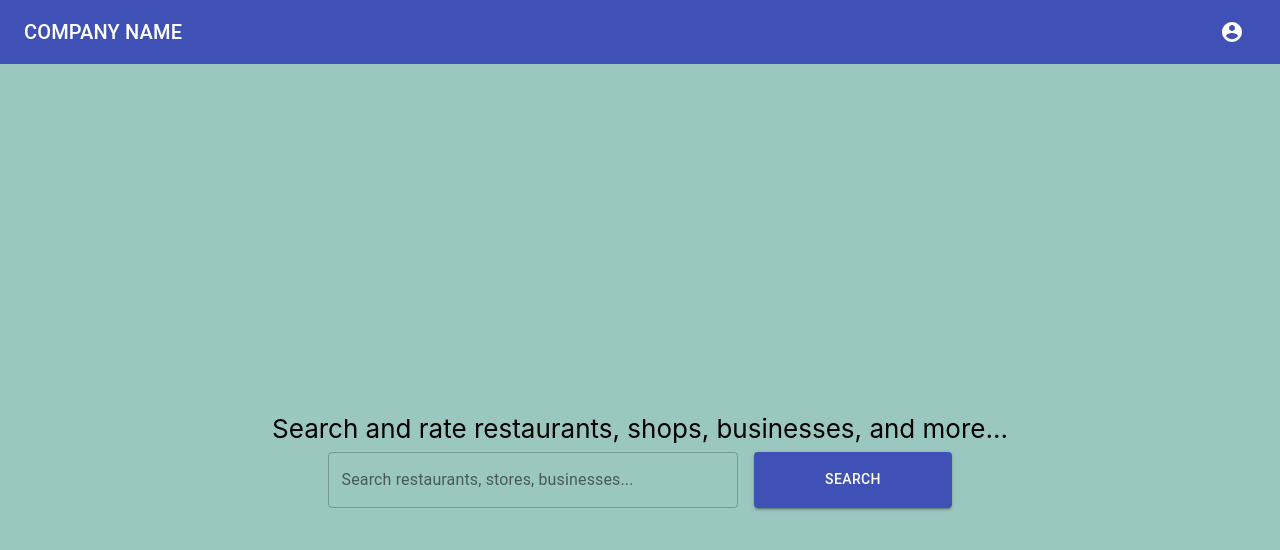
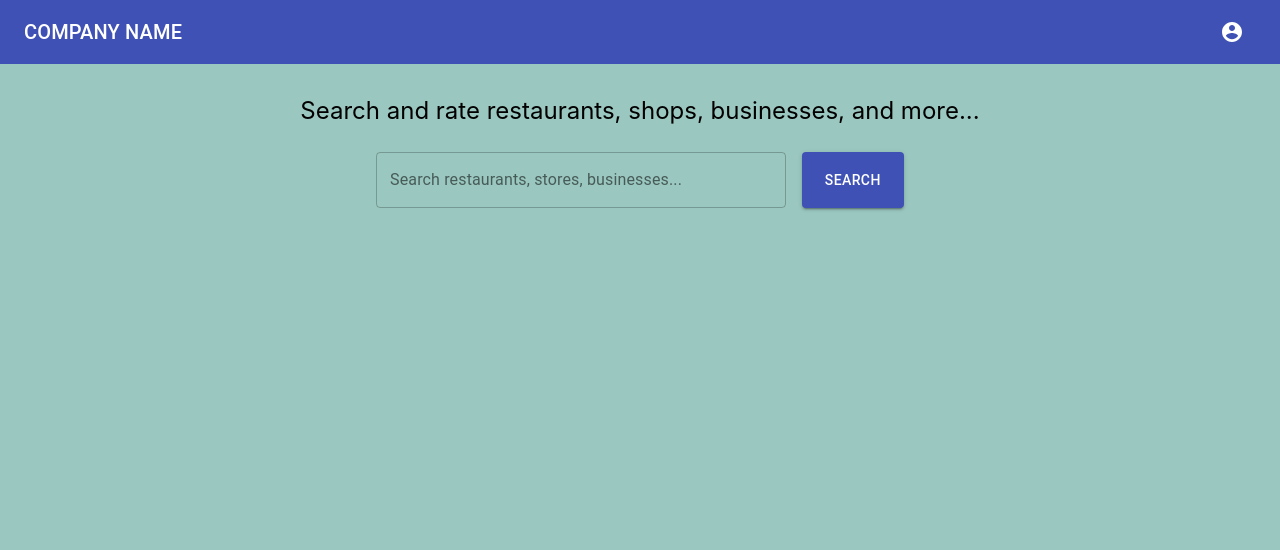
Before and after one commit to JoshFried/codejam2020, a React (Create React App) app in the folder frontend/codejam2020/: page / in a window 1280 px wide. Shown: the top 550 px of the page. Built offline with nearby package versions, Linux system fonts and the light colour scheme.

Commit message:
Set up initial page

```diff
--- a/frontend/codejam2020/src/App.tsx
+++ b/frontend/codejam2020/src/App.tsx
@@ -1,5 +1,4 @@
 import React, { useState, useEffect } from "react";
-import "./App.css";
 import Header from "./Component/Header/Header";
 import { makeStyles, createStyles, Theme } from "@material-ui/core/styles";
 import Button from "@material-ui/core/Button";
@@ -10,9 +9,18 @@ import Explanation from "./Component/Header/Explanation";
 const useStyles = makeStyles((theme: Theme) =>
   createStyles({
     root: {
-      "& > *": {
-        margin: theme.spacing(1),
-      },
+      display: "flex",
+      justifyContent: "center",
+      backgroundColor: "#9AC7BF",
+      minHeight: "100vh",
+    },
+    App: {
+      textAlign: "center",
+    },
+    searchcontent: {
+      flexDirection: "column",
+      width: "80%",
+      marginTop: "2rem",
     },
   })
 );
@@ -20,12 +28,14 @@ const useStyles = makeStyles((theme: Theme) =>
 const App = (): JSX.Element => {
   const classes = useStyles();
   return (
-    <div className="App">
+    <div className={classes.App}>
       <MenuAppBar></MenuAppBar>
-      <header className="App-header">
-        <Explanation></Explanation>
-        <Searchbox></Searchbox>
-      </header>
+      <div className={classes.root}>
+        <div className={classes.searchcontent}>
+          <Explanation></Explanation>
+          <Searchbox></Searchbox>
+        </div>
+      </div>
     </div>
   );
 };
--- a/frontend/codejam2020/src/Component/Header/Explanation.tsx
+++ b/frontend/codejam2020/src/Component/Header/Explanation.tsx
@@ -1,11 +1,25 @@
-import React, { Component } from 'react'
+import React from "react";
+import { createStyles, makeStyles, Theme } from "@material-ui/core/styles";
 
-export default function Explanation() {
-    const explanation = 'Search and rate restaurants, shops, businesses, and more...';
+const useStyles = makeStyles((theme: Theme) =>
+  createStyles({
+    root: {
+      fontSize: "1.5rem",
+      marginBottom: "1.2rem",
+    },
+  })
+);
 
-    return (
-        <div>
-            <div className="explanation">{explanation}</div>
-        </div>
-    )
-}
+const Explanation = () => {
+  const explanation: String =
+    "Search and rate restaurants, shops, businesses, and more...";
+
+  const classes = useStyles();
+  return (
+    <div>
+      <div className={classes.root}>{explanation}</div>
+    </div>
+  );
+};
+
+export default Explanation;
--- a/frontend/codejam2020/src/Component/Header/MenuAppBar.tsx
+++ b/frontend/codejam2020/src/Component/Header/MenuAppBar.tsx
@@ -1,16 +1,16 @@
-import React from 'react';
-import { createStyles, makeStyles, Theme } from '@material-ui/core/styles';
-import AppBar from '@material-ui/core/AppBar';
-import Toolbar from '@material-ui/core/Toolbar';
-import Typography from '@material-ui/core/Typography';
-import IconButton from '@material-ui/core/IconButton';
-import MenuIcon from '@material-ui/icons/Menu';
-import AccountCircle from '@material-ui/icons/AccountCircle';
-import Switch from '@material-ui/core/Switch';
-import FormControlLabel from '@material-ui/core/FormControlLabel';
-import FormGroup from '@material-ui/core/FormGroup';
-import MenuItem from '@material-ui/core/MenuItem';
-import Menu from '@material-ui/core/Menu';
+import React from "react";
+import { createStyles, makeStyles, Theme } from "@material-ui/core/styles";
+import AppBar from "@material-ui/core/AppBar";
+import Toolbar from "@material-ui/core/Toolbar";
+import Typography from "@material-ui/core/Typography";
+import IconButton from "@material-ui/core/IconButton";
+import MenuIcon from "@material-ui/icons/Menu";
+import AccountCircle from "@material-ui/icons/AccountCircle";
+import Switch from "@material-ui/core/Switch";
+import FormControlLabel from "@material-ui/core/FormControlLabel";
+import FormGroup from "@material-ui/core/FormGroup";
+import MenuItem from "@material-ui/core/MenuItem";
+import Menu from "@material-ui/core/Menu";
 
 const useStyles = makeStyles((theme: Theme) =>
   createStyles({
@@ -24,12 +24,12 @@ const useStyles = makeStyles((theme: Theme) =>
       flexGrow: 1,
       textAlign: "left",
     },
-  }),
+  })
 );
 
 export default function MenuAppBar() {
   const classes = useStyles();
-  const [auth, setAuth] = React.useState(true);
+  const [auth, setAuth] = React.useState<Boolean>(true);
   const [anchorEl, setAnchorEl] = React.useState<null | HTMLElement>(null);
   const open = Boolean(anchorEl);
 
@@ -46,7 +46,7 @@ export default function MenuAppBar() {
   };
 
   return (
-    <div className={classes.root}>
+    <header className={classes.root}>
       <AppBar position="static">
         <Toolbar>
           <Typography variant="h6" className={classes.title}>
@@ -67,13 +67,13 @@ export default function MenuAppBar() {
                 id="menu-appbar"
                 anchorEl={anchorEl}
                 anchorOrigin={{
-                  vertical: 'top',
-                  horizontal: 'right',
+                  vertical: "top",
+                  horizontal: "right",
                 }}
                 keepMounted
                 transformOrigin={{
-                  vertical: 'top',
-                  horizontal: 'right',
+                  vertical: "top",
+                  horizontal: "right",
                 }}
                 open={open}
                 onClose={handleClose}
@@ -85,6 +85,6 @@ export default function MenuAppBar() {
           )}
         </Toolbar>
       </AppBar>
-    </div>
+    </header>
   );
 }
--- a/frontend/codejam2020/src/Component/Header/Searchbox.tsx
+++ b/frontend/codejam2020/src/Component/Header/Searchbox.tsx
@@ -1,44 +1,50 @@
 import React, { useState, useEffect } from "react";
-import { createStyles, makeStyles, Theme } from '@material-ui/core/styles';
-import TextField from '@material-ui/core/TextField';
-import Button from '@material-ui/core/Button';
-import { isPropertySignature, isWhiteSpaceLike } from "typescript";
-
+import { createStyles, makeStyles, Theme } from "@material-ui/core/styles";
+import TextField from "@material-ui/core/TextField";
+import Button from "@material-ui/core/Button";
 
 const useStyles = makeStyles((theme: Theme) =>
   createStyles({
     root: {
-      '& > *': {
+      "& > *": {
         margin: theme.spacing(1),
-        width: '25ch',
-        height: '56px',
+        width: "40%",
+        height: "56px",
       },
     },
-  }),
+    button: {
+      width: "10%",
+    },
+  })
 );
 
 const Searchbox = () => {
   const classes = useStyles();
 
-    const[searchValue, setValue] = useState<string>('');
+  const [searchValue, setValue] = useState<string>("");
 
-    const changeValue = (event: { target: { value: React.SetStateAction<string>; }; }) => {
+  const changeValue = (event: {
+    target: { value: React.SetStateAction<string> };
+  }) => {
     setValue(event.target.value);
-    }
+  };
 
   return (
     <div>
       <form className={classes.root} noValidate autoComplete="off">
-                <TextField id="outlined-basic" label="Search restaurants, stores, businesses..."
+        <TextField
+          id="outlined-basic"
+          label="Search restaurants, stores, businesses..."
           variant="outlined"
           value={searchValue}
-                    onChange={changeValue}/>
-                <Button variant="contained" color="primary">
+          onChange={changeValue}
+        />
+        <Button className={classes.button} variant="contained" color="primary">
           Search
         </Button>
       </form>
     </div>
-    )
-}
+  );
+};
 
 export default Searchbox;
```
Lines whose indentation alone changed are shown as unchanged.
